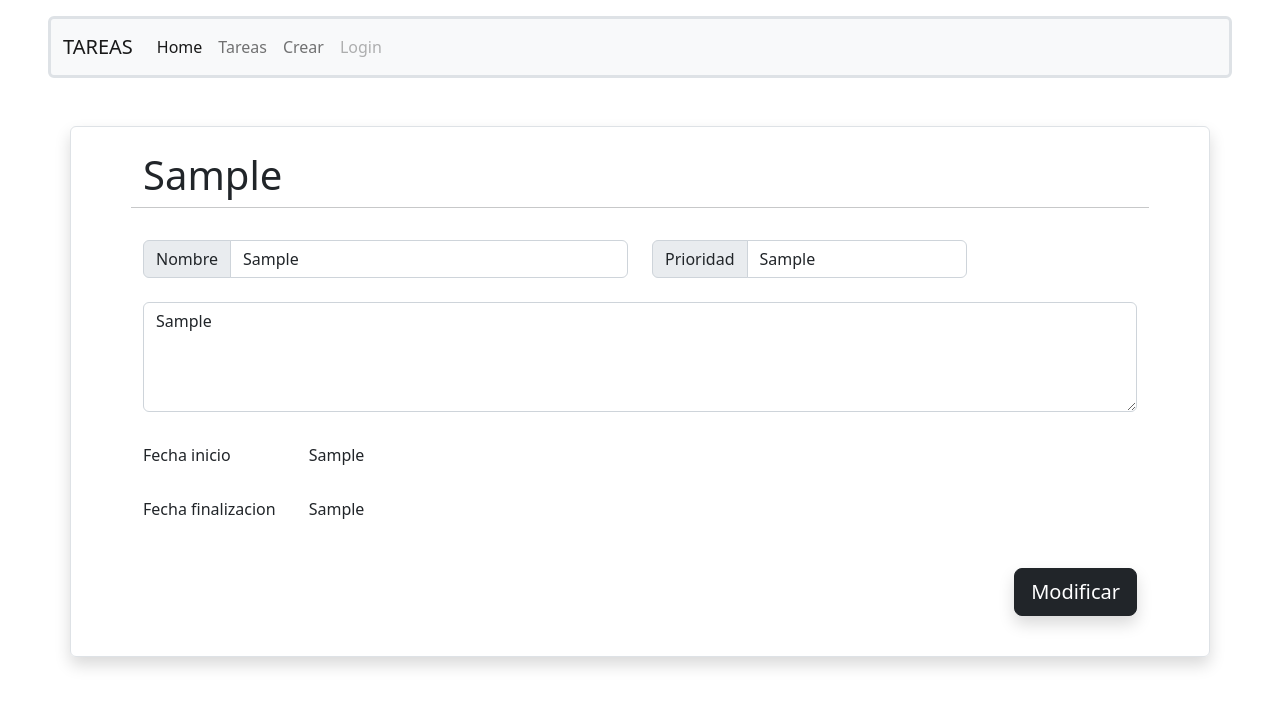
After one commit to naorlando/proyecto-pyhton-grupo7, a Django app: template proyecto_python/ProyectoWebApp/templates/tareaid.html in a window 1280 px wide. The commit adds this page. Shown: the top 707 px of the page. Run offline with Django 4.2, Linux system fonts and the light colour scheme; the template is opened without the code that fills it: most values are stand-ins (such as "Sample title", 1, 10 or a date in 2020); some libraries are stand-ins or nearby versions.

Commit message:
ver tareas

```diff
--- a/proyecto_python/ProyectoWebApp/models.py
+++ b/proyecto_python/ProyectoWebApp/models.py
@@ -11,7 +11,7 @@ class Database():
         self.connection = pymysql.connect(
         host='localhost',
         user='root',
-        password='',
+        password='1234',
         db='python-utn'
     )
     #chequeo que la bbdd este en funcionamiento, sino no se conecta
--- a/proyecto_python/ProyectoWebApp/templates/modificartarea.html
+++ b/proyecto_python/ProyectoWebApp/templates/modificartarea.html
@@ -48,7 +48,7 @@
           <input type="date" class="form-control" name="fecha_fin" min="2021-01-01" max="2027-12-31" value="{{ fecha_fin_t }}" required>
         </div>
         <div class="d-grid d-md-flex justify-content-md-end my-4">
-          <button type="submit" class="btn btn-warning btn-lg text-white shadow">Modificar</button>
+          <button type="submit" class="btn btn-success btn-lg text-white shadow">Guardar Cambios</button>
         </div>
   </form>
 </div>
--- /dev/null
+++ b/proyecto_python/ProyectoWebApp/templates/tareaid.html
@@ -0,0 +1,50 @@
+{%extends 'base.html'%}
+
+{% block title %} {{ tarea.1 }} {% endblock %}
+
+
+{% block content %}
+
+<div class="container my-4 border rounded shadow">
+  <div class="row mx-5 mt-4">
+    <div class="col-md-8">
+      <h1>{{ tarea.1 }}</h1>
+    </div>
+    <hr>
+  </div>
+    <form class="row mx-5 my-3">
+      {% csrf_token %}
+      <div class="col-md-6">
+        <div class="input-group">
+          <span class="input-group-text">Nombre</span>
+          <input type="text" readonly class="form-control" name="nombre" value="{{ tarea.1 }}">
+        </div>
+      </div>
+      <div class="col-md-4">
+        <div class="input-group">
+          <span class="input-group-text">Prioridad</span>
+          <input type="text" readonly class="form-control" name="prioridad" value="{{ tarea.2 }}">
+        </div>
+      </div>
+      <div class="col-md-12 my-4">
+        <textarea type="text" readonly class="form-control" name="descripcion" rows="4" maxlength="250">{{ tarea.3 }}</textarea>
+      </div>
+      <div class="mb-3 row">
+        <label for="staticEmail" class="col-sm-2 col-form-label">Fecha inicio</label>
+        <div class="col-sm-10">
+          <input type="text" readonly class="form-control-plaintext" id="staticEmail" value="{{ tarea.4 }}">
+        </div>
+      </div>
+      <div class="mb-3 row">
+        <label for="staticEmail" class="col-sm-2 col-form-label">Fecha finalizacion</label>
+        <div class="col-sm-10">
+          <input type="text" readonly class="form-control-plaintext" id="staticEmail" value="{{ tarea.5 }}">
+        </div>
+      </div>
+        <div class="d-grid d-md-flex justify-content-md-end my-4">
+          <a href="{% url 'ModificarTarea' tarea.0 %}" class="btn btn-dark btn-lg text-white shadow">Modificar</a>
+        </div>
+  </form>
+</div>
+
+{% endblock %}
--- a/proyecto_python/ProyectoWebApp/templates/tareas.html
+++ b/proyecto_python/ProyectoWebApp/templates/tareas.html
@@ -22,8 +22,8 @@
           <hr>
           <p class="card-text">Prioridad: {{tarea.2}}</p>
           <p class="card-text">Fecha limite: {{tarea.5|date}}</p>
-          <a href="{% url 'ModificarTarea' tarea.0 %}" class="btn btn-warning text-white">Modificar</a>
-          <a href="{% url 'EliminarTarea' tarea.0 %}" class="btn btn-outline-danger">Eliminar</a>
+          <a href="{% url 'VerTarea' tarea.0 %}" class="btn btn-warning text-white">Ver</a>
+          <a href="{% url 'EliminarTarea' tarea.0 %}" class="btn btn-outline-danger">Archivar(hay q cambiarlo)</a>
         </div>
       </div>
     </div>
--- a/proyecto_python/proyecto_python/urls.py
+++ b/proyecto_python/proyecto_python/urls.py
@@ -23,5 +23,6 @@ urlpatterns = [
     path('tareas/',views.listar_tareas,name='Tareas'),
     path('tareas/modificar/<int:id>',views.modificar_tarea,name='ModificarTarea'),
     path('tareas/crear',views.crear_tarea,name='CrearTarea'),
-    path('tareas/eliminar/<int:id>',views.eliminar_tarea,name='EliminarTarea')
+    path('tareas/eliminar/<int:id>',views.eliminar_tarea,name='EliminarTarea'),
+    path('tareas/<int:id>',views.tarea_id,name='VerTarea')
 ]
```
Also changed, not shown: proyecto_python/ProyectoWebApp/views.py (+24 -5 lines).
